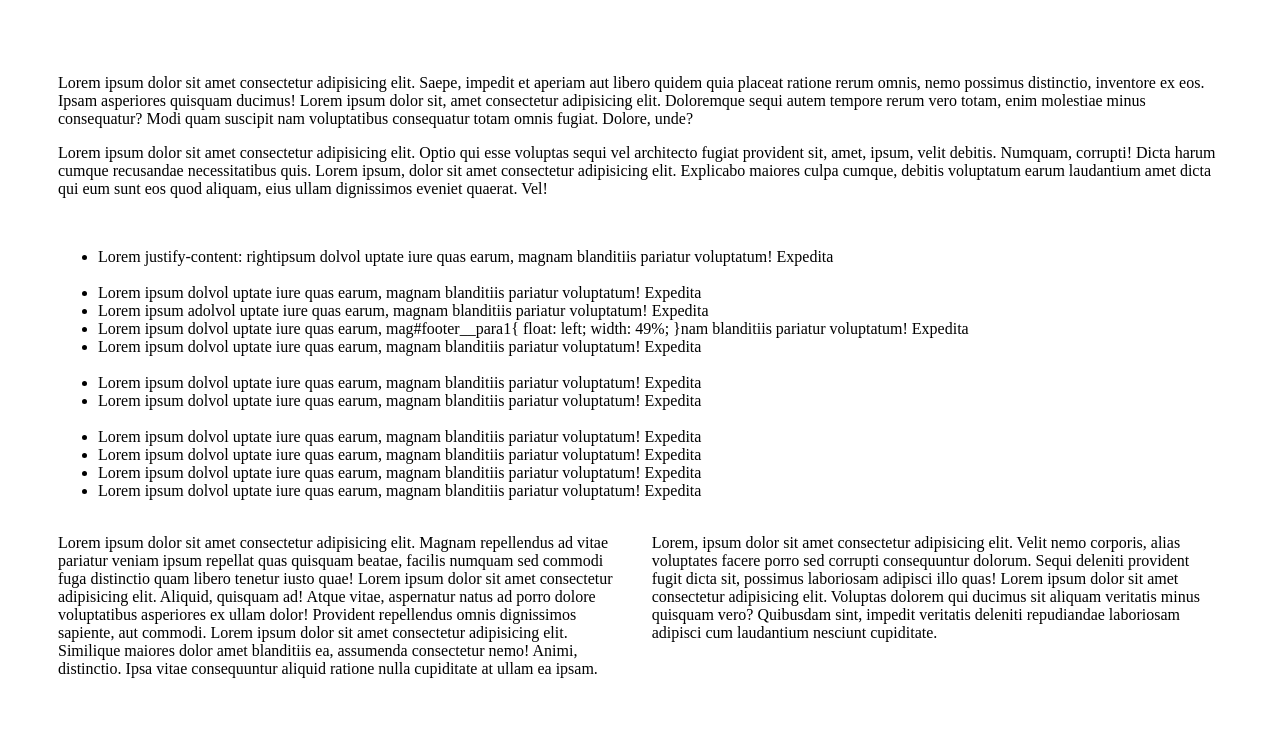
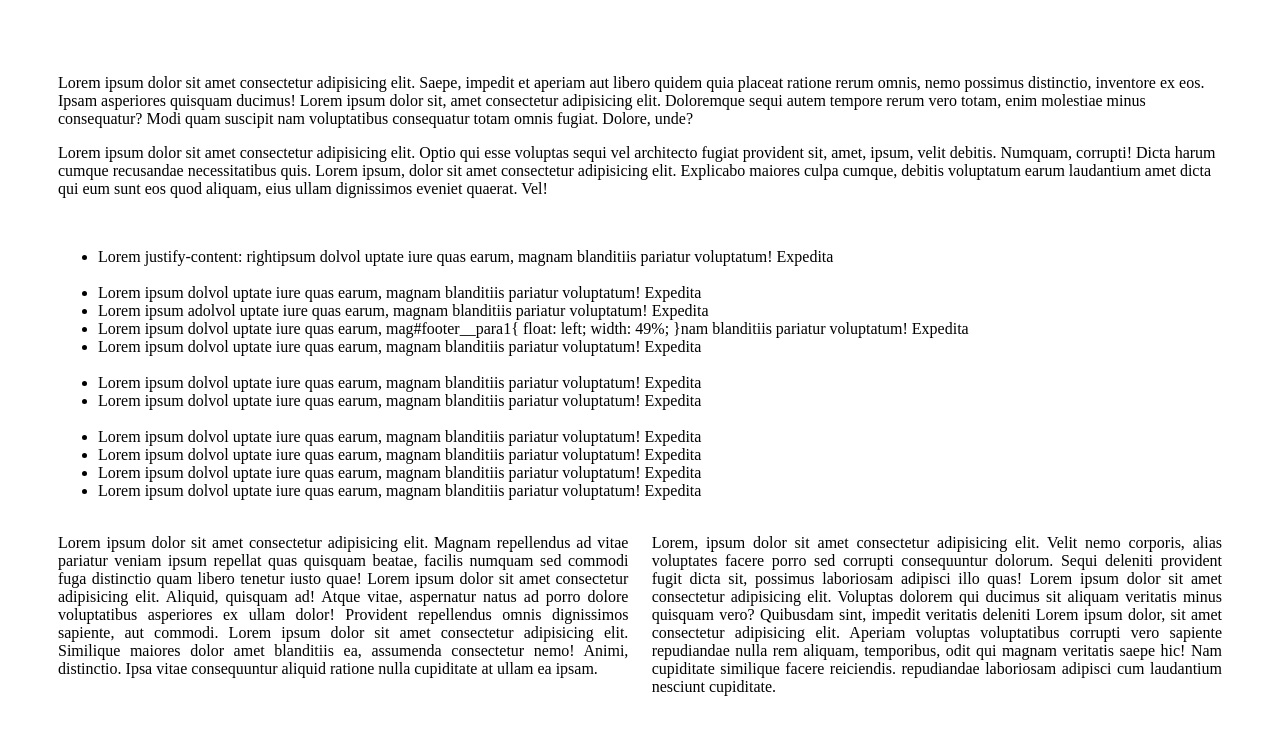
Before and after one commit to Ayush1790/htmlTemplate, a plain HTML site: page src/index.html in a window 1280 px wide. Drawn offline with Linux system fonts and the light colour scheme.

Commit message:
final commit

```diff
--- a/src/CSS/style.css
+++ b/src/CSS/style.css
@@ -4,8 +4,10 @@ body{
 #footer__para1{
     float: left;
     width: 49%;
+    text-align: justify;
 }
 #footer__para2{
     float: right;
     width: 49%;
+    text-align: justify;
 }
--- a/src/index.html
+++ b/src/index.html
@@ -34,7 +34,7 @@
     </section>
     <footer>
         <div id="footer__para1">Lorem ipsum dolor sit amet consectetur adipisicing elit. Magnam repellendus ad vitae pariatur veniam ipsum repellat quas quisquam beatae, facilis numquam sed commodi fuga distinctio quam libero tenetur iusto quae! Lorem ipsum dolor sit amet consectetur adipisicing elit. Aliquid, quisquam ad! Atque vitae, aspernatur natus ad porro dolore voluptatibus asperiores ex ullam dolor! Provident repellendus omnis dignissimos sapiente, aut commodi. Lorem ipsum dolor sit amet consectetur adipisicing elit. Similique maiores dolor amet blanditiis ea, assumenda consectetur nemo! Animi, distinctio. Ipsa vitae consequuntur aliquid ratione nulla cupiditate at ullam ea ipsam.</div>
-        <div id="footer__para2">Lorem, ipsum dolor sit amet consectetur adipisicing elit. Velit nemo corporis, alias voluptates facere porro sed corrupti consequuntur dolorum. Sequi deleniti provident fugit dicta sit, possimus laboriosam adipisci illo quas! Lorem ipsum dolor sit amet consectetur adipisicing elit. Voluptas dolorem qui ducimus sit aliquam veritatis minus quisquam vero? Quibusdam sint, impedit veritatis deleniti repudiandae laboriosam adipisci cum laudantium nesciunt cupiditate.</div>
+        <div id="footer__para2">Lorem, ipsum dolor sit amet consectetur adipisicing elit. Velit nemo corporis, alias voluptates facere porro sed corrupti consequuntur dolorum. Sequi deleniti provident fugit dicta sit, possimus laboriosam adipisci illo quas! Lorem ipsum dolor sit amet consectetur adipisicing elit. Voluptas dolorem qui ducimus sit aliquam veritatis minus quisquam vero? Quibusdam sint, impedit veritatis deleniti  Lorem ipsum dolor, sit amet consectetur adipisicing elit. Aperiam voluptas voluptatibus corrupti vero sapiente repudiandae nulla rem aliquam, temporibus, odit qui magnam veritatis saepe hic! Nam cupiditate similique facere reiciendis. repudiandae laboriosam adipisci cum laudantium nesciunt cupiditate.</div>
     </footer>
 </body>
 </html>
```
